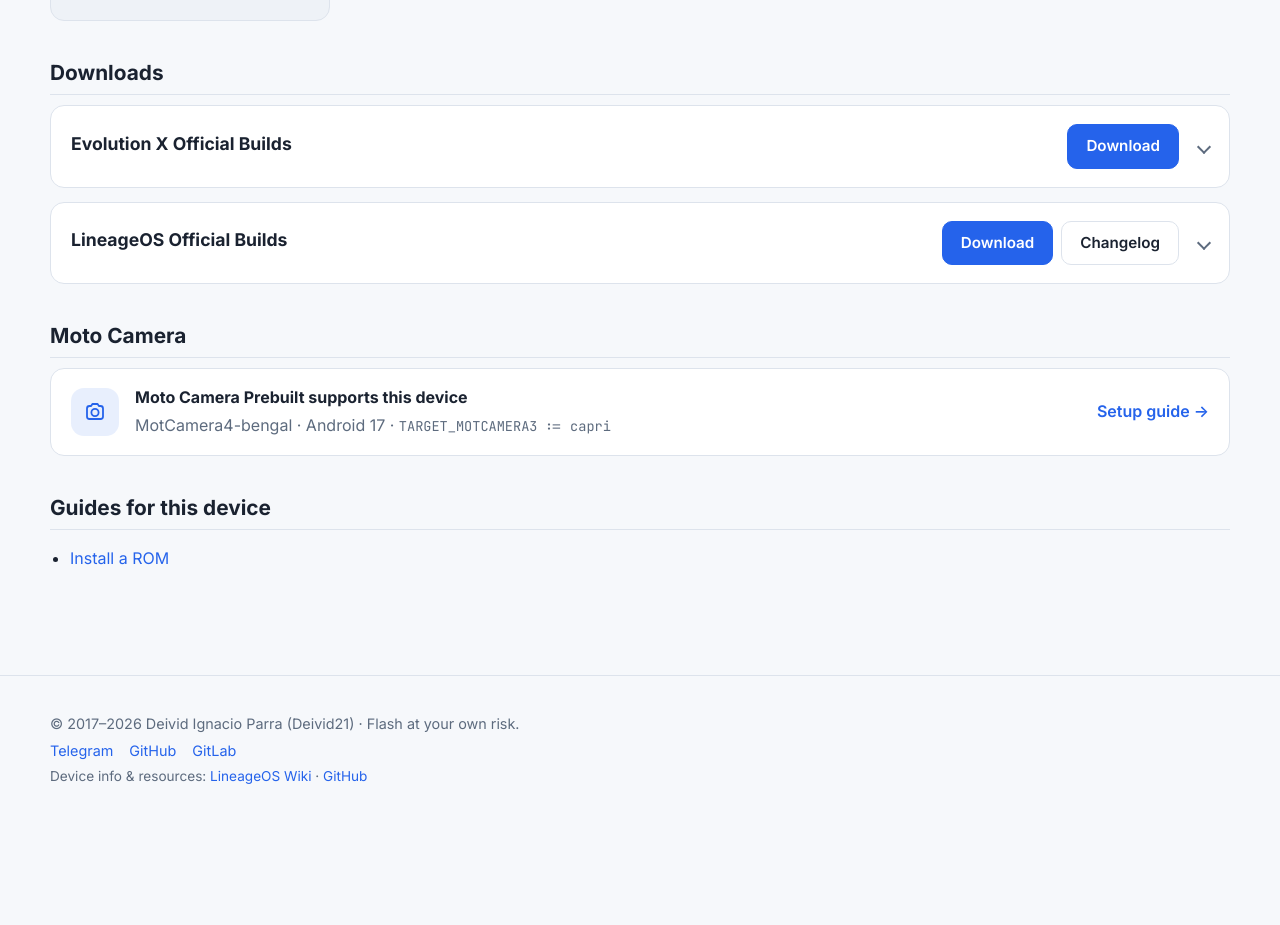
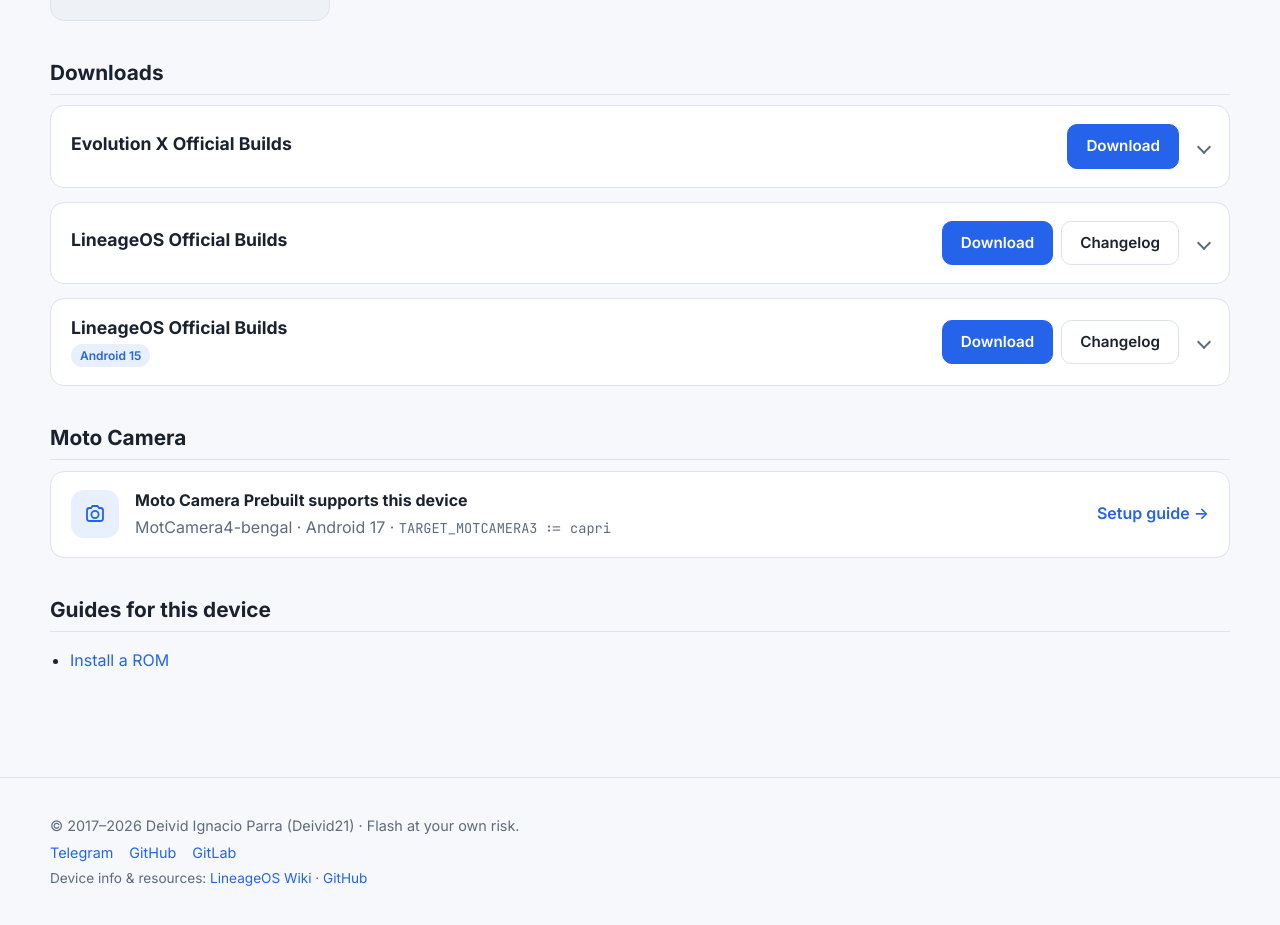
Before and after one commit to Deivid21/deivid21.github.io, a Jekyll site: the page built from _devices/capri.md, in a window 1280 px wide and 1357 px high, cut to the strip 431-1356 px from the top of the window. Built offline with Jekyll 4.4.1, drawn with Linux system fonts in a browser that asks for light colours; part of the change alters nothing that is shown.

Commit message:
feat(devices): add archived LineageOS 22.2 build for capri
Keep the last official LineageOS 22.2 (Android 15) signed nightly
below the current official LineageOS card.

Co-Authored-By: Claude Opus 5.5 <noreply@anthropic.com>

```diff
--- a/_devices/capri.md
+++ b/_devices/capri.md
@@ -19,4 +19,30 @@ roms:
     # version: ""
     # status: active      # active | discontinued
     # date: 2026-11-03
+  - name: LineageOS
+    archived: true
+    android: 15
+    version: "22.2"
+    status: discontinued
+    date: 2025-10-09
+    download: https://github.com/Deivid21/RELEASES/releases/download/lineage-22.2-20251009-nightly-capri-signed/lineage-22.2-20251009-nightly-capri-signed.zip
+    changelog: https://github.com/Deivid21/RELEASES/releases/tag/lineage-22.2-20251009-nightly-capri-signed
+    sha256: "b3ed21fba1cf2a9f4a318e39940bce209f1498fef0fcccac39a1c5928610bbbd"
+    filesize: "0.96 GB"
+    security_patch: September 2025
+    gapps: false
+    forum: https://xdaforums.com/t/rom-17-official-lineageos-24-0-for-moto-g10-moto-g10-power-capri.4733239/
+    files:
+      - name: boot.img
+        url: https://github.com/Deivid21/RELEASES/releases/download/lineage-22.2-20251009-nightly-capri-signed/boot.img
+      - name: dtbo.img
+        url: https://github.com/Deivid21/RELEASES/releases/download/lineage-22.2-20251009-nightly-capri-signed/dtbo.img
+      - name: super_empty.img
+        url: https://github.com/Deivid21/RELEASES/releases/download/lineage-22.2-20251009-nightly-capri-signed/super_empty.img
+      - name: vbmeta.img
+        url: https://github.com/Deivid21/RELEASES/releases/download/lineage-22.2-20251009-nightly-capri-signed/vbmeta.img
+      - name: vendor_boot.img
+        url: https://github.com/Deivid21/RELEASES/releases/download/lineage-22.2-20251009-nightly-capri-signed/vendor_boot.img
+    notes: "Last official LineageOS 22.2 nightly build (signed): September 2025 security patch, SELinux enforcing. No longer updated."
+    notes_es: "Última nightly oficial de LineageOS 22.2 (firmada): parche de seguridad de septiembre de 2025, SELinux enforcing. Ya no se actualiza."
 ---
```
